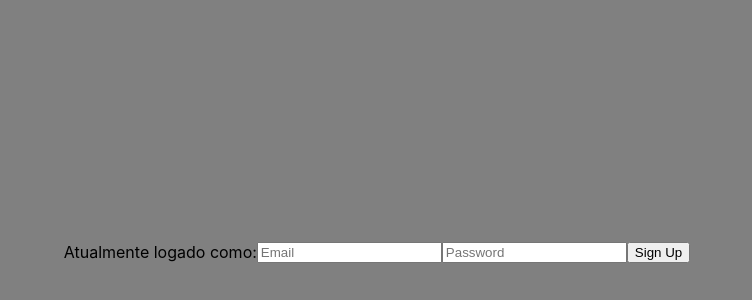
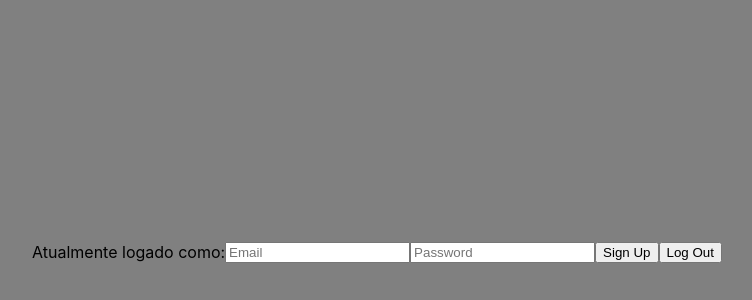
Before and after one commit to luizfelper/AuthUserEmailAndPass, a React (Create React App) app: page / in a window 1280 px wide. Shown: the part 148-448 px from the top of the page, without its empty margins (263-1015 px from the left). Built offline with nearby package versions, Linux system fonts and the light colour scheme; no server answers.

Commit message:
Criação do botão e função Logout

```diff
--- a/src/App.js
+++ b/src/App.js
@@ -1,6 +1,6 @@
 import './App.css';
-import React, {useState, useRef} from 'react';
-import {singup, useAuth} from './firebase';
+import React, { useState, useRef } from 'react';
+import { singup, logout, useAuth } from './firebase';
 
 
 function App() {
@@ -17,9 +17,17 @@ function App() {
     } catch {
       console.log("error");
     }
-    finally {
       setLoading(false);
   }
+
+  async function handleLogout() {
+    setLoading(true);
+    try {
+      await logout();
+    } catch {
+      console.log("error");
+    }
+      setLoading(false);
   }
 
     return (
@@ -35,6 +43,7 @@ function App() {
         </div>
 
         <button disabled={loading || currentUser != null} onClick={handleSignup}>Sign Up</button>
+        <button onClick={handleLogout}>Log Out</button>
       </div>
     );
   }
--- a/src/firebase.js
+++ b/src/firebase.js
@@ -1,6 +1,6 @@
 import {useState, useEffect} from 'react';
 import { initializeApp } from "firebase/app";
-import {getAuth, createUserWithEmailAndPassword, onAuthStateChanged } from "firebase/auth";
+import {getAuth, createUserWithEmailAndPassword, onAuthStateChanged, signOut } from "firebase/auth";
 
 // Your web app's Firebase configuration
 const firebaseConfig = {
@@ -31,3 +31,7 @@ export function useAuth() {
 
     return currentUser;
 }
+
+export function logout() {
+    signOut(auth);
+}
```
Lines whose indentation alone changed are shown as unchanged.
